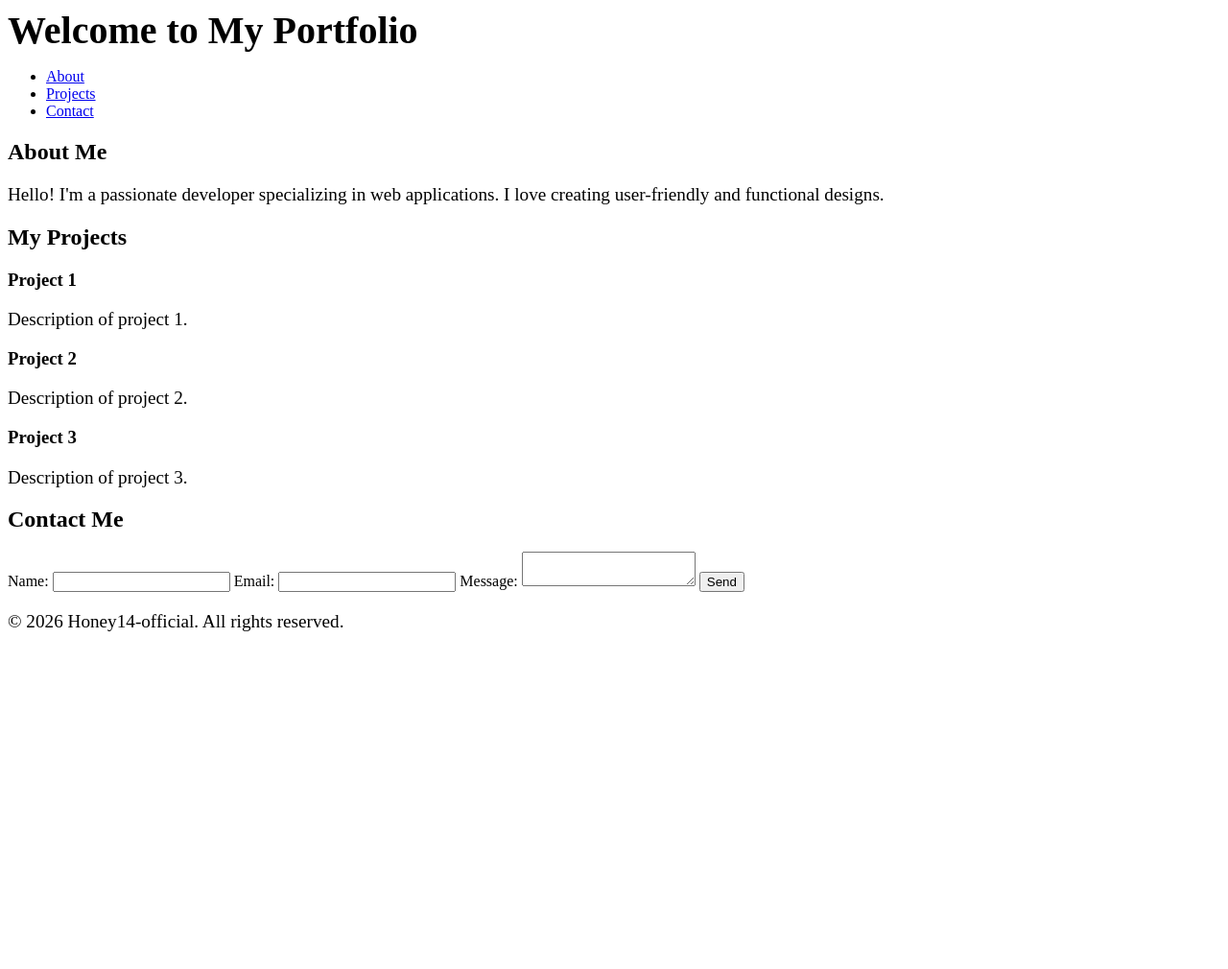
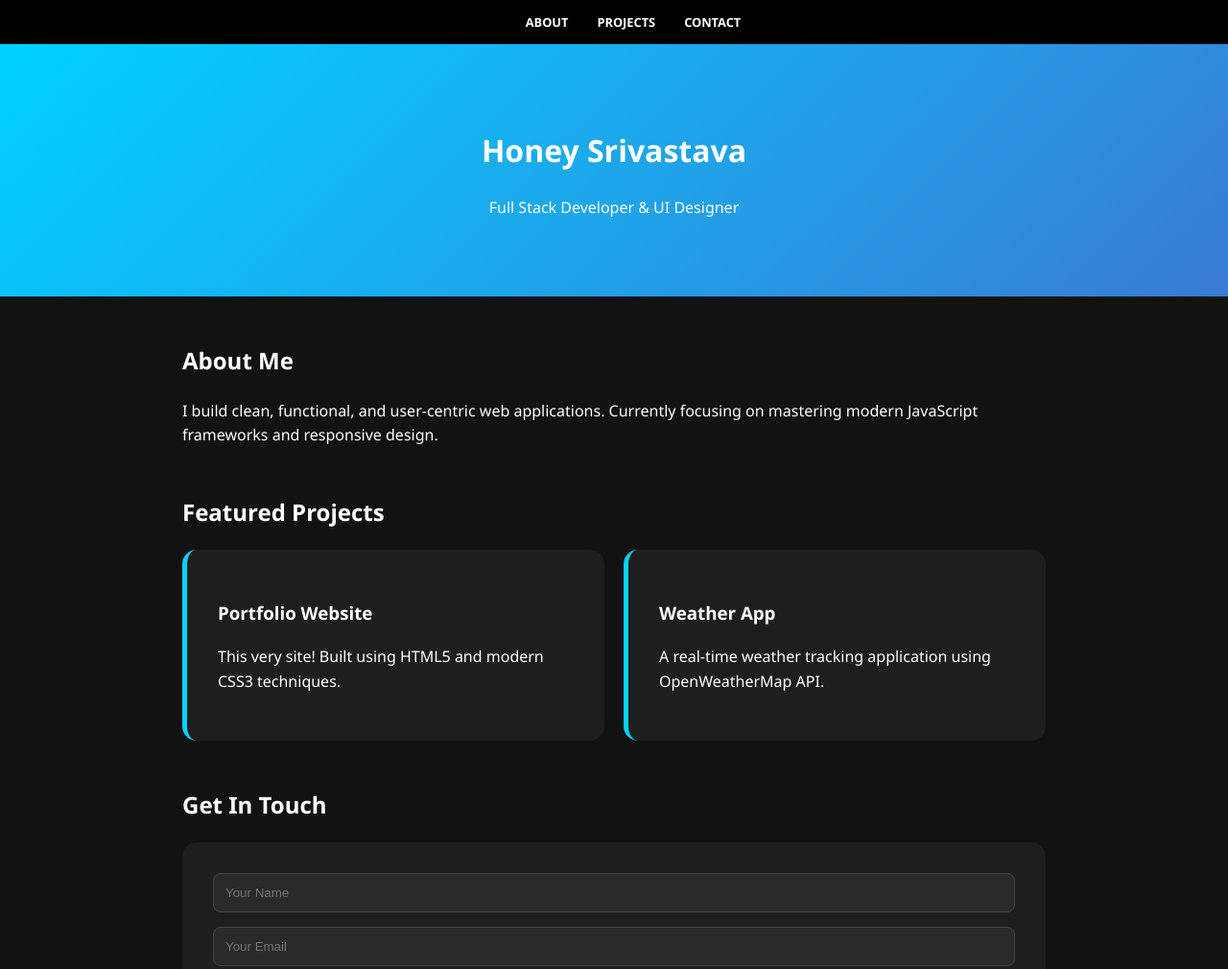
Before and after one commit to Honey14-official/Honey14-official.github.io, a plain HTML site: page index.html in a window 1280 px wide. Shown: the top 1010 px of the page at 96% size. Before the commit the page ends 800 px from the top, so only its background shows below. Drawn offline with Linux system fonts and the light colour scheme.

Commit message:
Update index.html

```diff
--- a/index.html
+++ b/index.html
@@ -3,12 +3,117 @@
 <head>
     <meta charset="UTF-8">
     <meta name="viewport" content="width=device-width, initial-scale=1.0">
-    <title>My Personal Portfolio</title>
-    <link rel="stylesheet" href="styles.css">
+    <title>Honey Srivastava | Portfolio</title>
+
+    <style>
+        :root {
+            --primary: #00d2ff;
+            --accent: #3a7bd5;
+            --bg: #121212;
+            --card: #1e1e1e;
+            --text: #ffffff;
+        }
+
+        body {
+            font-family: 'Segoe UI', system-ui, sans-serif;
+            margin: 0;
+            background-color: var(--bg);
+            color: var(--text);
+            line-height: 1.6;
+        }
+
+        header {
+            background: linear-gradient(135deg, var(--primary), var(--accent));
+            padding: 4rem 1rem;
+            text-align: center;
+        }
+
+        nav {
+            background: #000;
+            padding: 10px;
+            position: sticky;
+            top: 0;
+            z-index: 100;
+        }
+
+        nav ul {
+            list-style: none;
+            display: flex;
+            justify-content: center;
+            gap: 30px;
+            margin: 0;
+        }
+
+        nav a {
+            color: white;
+            text-decoration: none;
+            font-weight: 600;
+            text-transform: uppercase;
+            font-size: 0.8rem;
+        }
+
+        section {
+            max-width: 900px;
+            margin: 3rem auto;
+            padding: 0 20px;
+        }
+
+        .grid {
+            display: grid;
+            grid-template-columns: repeat(auto-fit, minmax(280px, 1fr));
+            gap: 20px;
+        }
+
+        article {
+            background: var(--card);
+            padding: 2rem;
+            border-radius: 15px;
+            border-left: 5px solid var(--primary);
+            transition: 0.3s;
+        }
+
+        article:hover {
+            transform: scale(1.02);
+            background: #252525;
+        }
+
+        form {
+            background: var(--card);
+            padding: 2rem;
+            border-radius: 15px;
+            display: flex;
+            flex-direction: column;
+            gap: 15px;
+        }
+
+        input, textarea {
+            background: #2a2a2a;
+            border: 1px solid #444;
+            padding: 12px;
+            color: white;
+            border-radius: 8px;
+        }
+
+        button {
+            background: var(--primary);
+            color: black;
+            border: none;
+            padding: 12px;
+            font-weight: bold;
+            border-radius: 8px;
+            cursor: pointer;
+        }
+
+        footer {
+            text-align: center;
+            padding: 3rem;
+            font-size: 0.8rem;
+            color: #777;
+        }
+    </style>
 </head>
 <body>
-    <header>
-        <h1>Welcome to My Portfolio</h1>
+
     <nav>
         <ul>
             <li><a href="#about">About</a></li>
@@ -16,40 +121,51 @@
             <li><a href="#contact">Contact</a></li>
         </ul>
     </nav>
+
+    <header>
+        <h1>Honey Srivastava</h1>
+        <p>Full Stack Developer & UI Designer</p>
     </header>
+
     <section id="about">
         <h2>About Me</h2>
-        <p>Hello! I'm a passionate developer specializing in web applications. I love creating user-friendly and functional designs.</p>
+        <p>I build clean, functional, and user-centric web applications. Currently focusing on mastering modern JavaScript frameworks and responsive design.</p>
     </section>
+
     <section id="projects">
-        <h2>My Projects</h2>
+        <h2>Featured Projects</h2>
+        <div class="grid">
             <article>
-            <h3>Project 1</h3>
-            <p>Description of project 1.</p>
+                <h3>Portfolio Website</h3>
+                <p>This very site! Built using HTML5 and modern CSS3 techniques.</p>
             </article>
             <article>
-            <h3>Project 2</h3>
-            <p>Description of project 2.</p>
+                <h3>Weather App</h3>
+                <p>A real-time weather tracking application using OpenWeatherMap API.</p>
             </article>
-        <article>
-            <h3>Project 3</h3>
-            <p>Description of project 3.</p>
-        </article>
+        </div>
     </section>
+
     <section id="contact">
-        <h2>Contact Me</h2>
-        <form>
-            <label for="name">Name:</label>
-            <input type="text" id="name" name="name" required>
-            <label for="email">Email:</label>
-            <input type="email" id="email" name="email" required>
-            <label for="message">Message:</label>
-            <textarea id="message" name="message" required></textarea>
-            <button type="submit">Send</button>
+        <h2>Get In Touch</h2>
+        <form id="contactForm">
+            <input type="text" placeholder="Your Name" required>
+            <input type="email" placeholder="Your Email" required>
+            <textarea placeholder="Your Message" rows="5" required></textarea>
+            <button type="submit">Send Message</button>
         </form>
     </section>
+
     <footer>
-        <p>&copy; 2026 Honey14-official. All rights reserved.</p>
+        <p>&copy; 2026 Honey Srivastava. Built with 💻 on GitHub Pages.</p>
     </footer>
+
+    <script>
+        document.getElementById('contactForm').addEventListener('submit', function(e) {
+            e.preventDefault();
+            alert('Thanks for reaching out! I will get back to you soon.');
+            this.reset();
+        });
+    </script>
 </body>
 </html>
```
Lines whose indentation alone changed are shown as unchanged.
